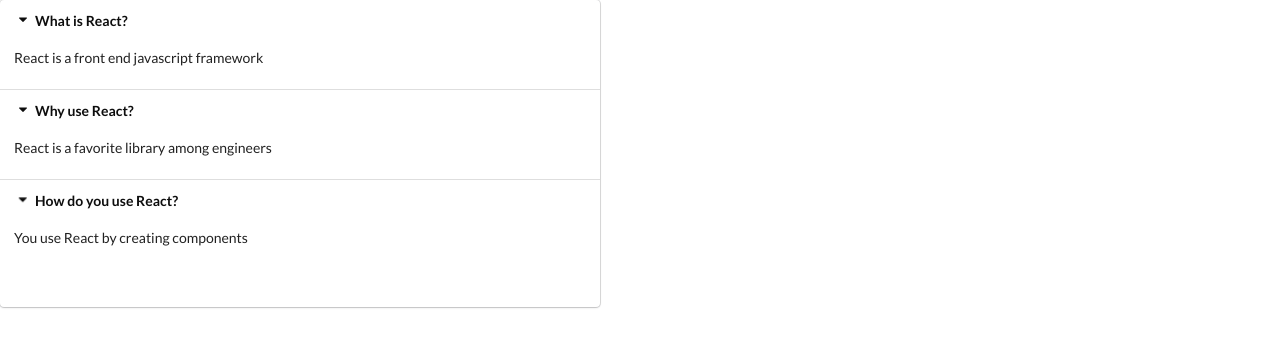
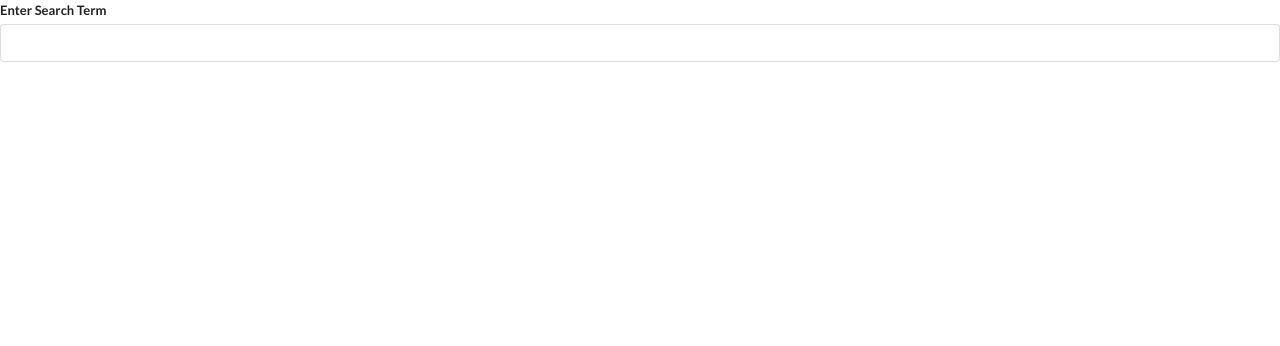
Before and after one commit to Trang217/widgets, a React (Create React App) app: page / in a window 1280 px wide. Shown: the top 346 px of the page. Built offline with nearby package versions, Linux system fonts and the light colour scheme.

Commit message:
Adding Search component and hook

```diff
--- a/src/App.js
+++ b/src/App.js
@@ -1,5 +1,6 @@
 import React from "react";
-import Accordion from "./components/Accordion";
+// import Accordion from "./components/Accordion";
+import Search from "./components/Search";
 
 const items = [
   {
@@ -19,7 +20,8 @@
 const App = () => {
   return (
     <div>
-      <Accordion items={items} />
+      {/* <Accordion items={items} /> */}
+      <Search />
     </div>
   );
 };
--- a/src/components/Accordion.js
+++ b/src/components/Accordion.js
@@ -8,26 +8,22 @@
   };
 
   const renderedItems = items.map((item, index) => {
+    const active = index === activeIndex ? "active" : "";
     return (
       <React.Fragment key={item.title}>
-        <div className="title active" onClick={() => onTitleClick(index)}>
+        <div className={`title ${active}`} onClick={() => onTitleClick(index)}>
           <i className="dropdown icon"></i>
           {item.title}
         </div>
 
-        <div className="content active">
+        <div className={`content ${active}`}>
           <p>{item.content}</p>
         </div>
       </React.Fragment>
     );
   });
 
-  return (
-    <div className="ui styled accordion">
-      {renderedItems}
-      <h1>{activeIndex}</h1>
-    </div>
-  );
+  return <div className="ui styled accordion">{renderedItems}</div>;
 };
 
 export default Accordion;
--- /dev/null
+++ b/src/components/Search.js
@@ -0,0 +1,21 @@
+import React, { useState } from "react";
+
+const Search = () => {
+  const [term, setTerm] = useState("");
+  return (
+    <div>
+      <div className="ui form">
+        <div className="field">
+          <label>Enter Search Term</label>
+          <input
+            className="input"
+            value={term}
+            onChange={(e) => setTerm(e.target.value)}
+          />
+        </div>
+      </div>
+    </div>
+  );
+};
+
+export default Search;
```
